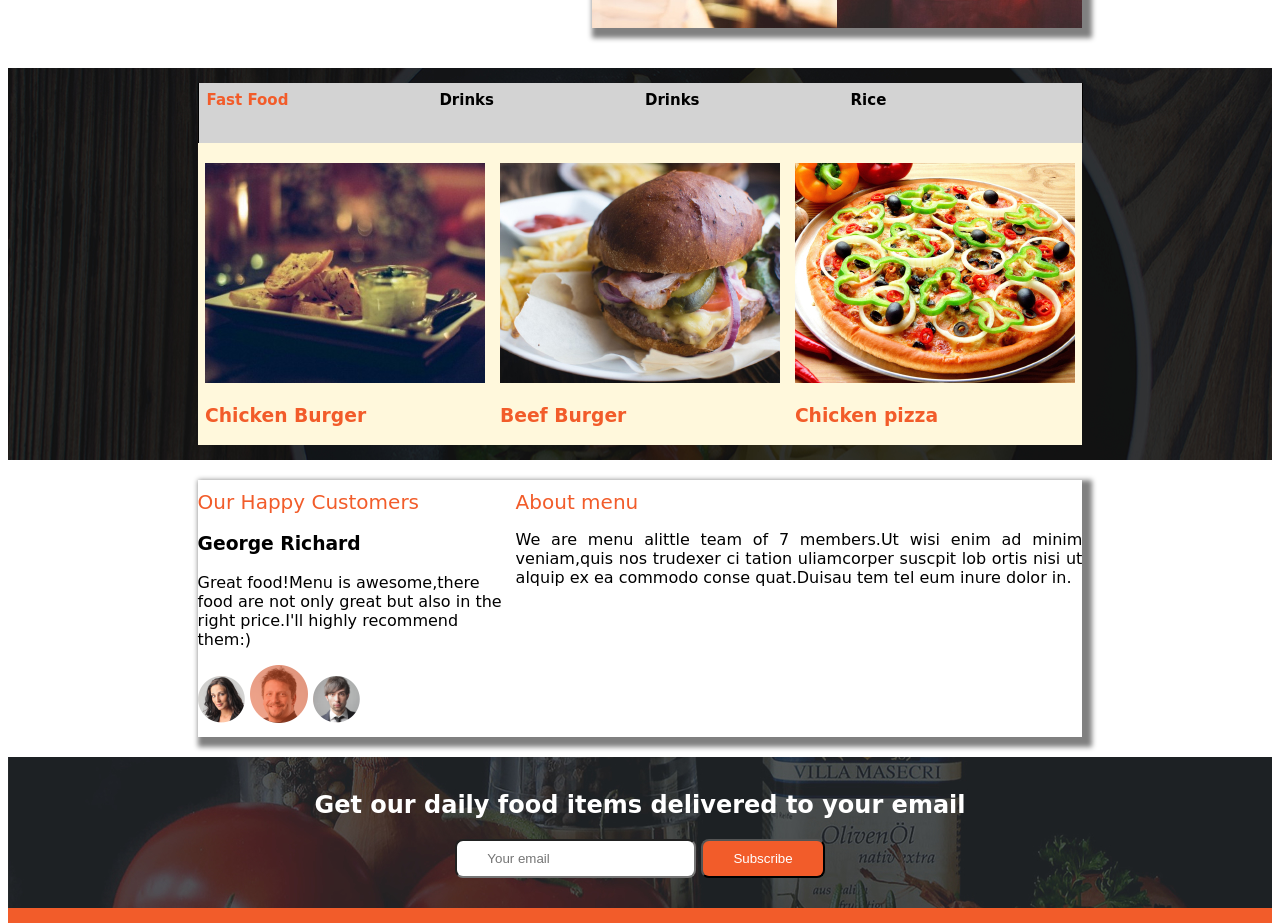
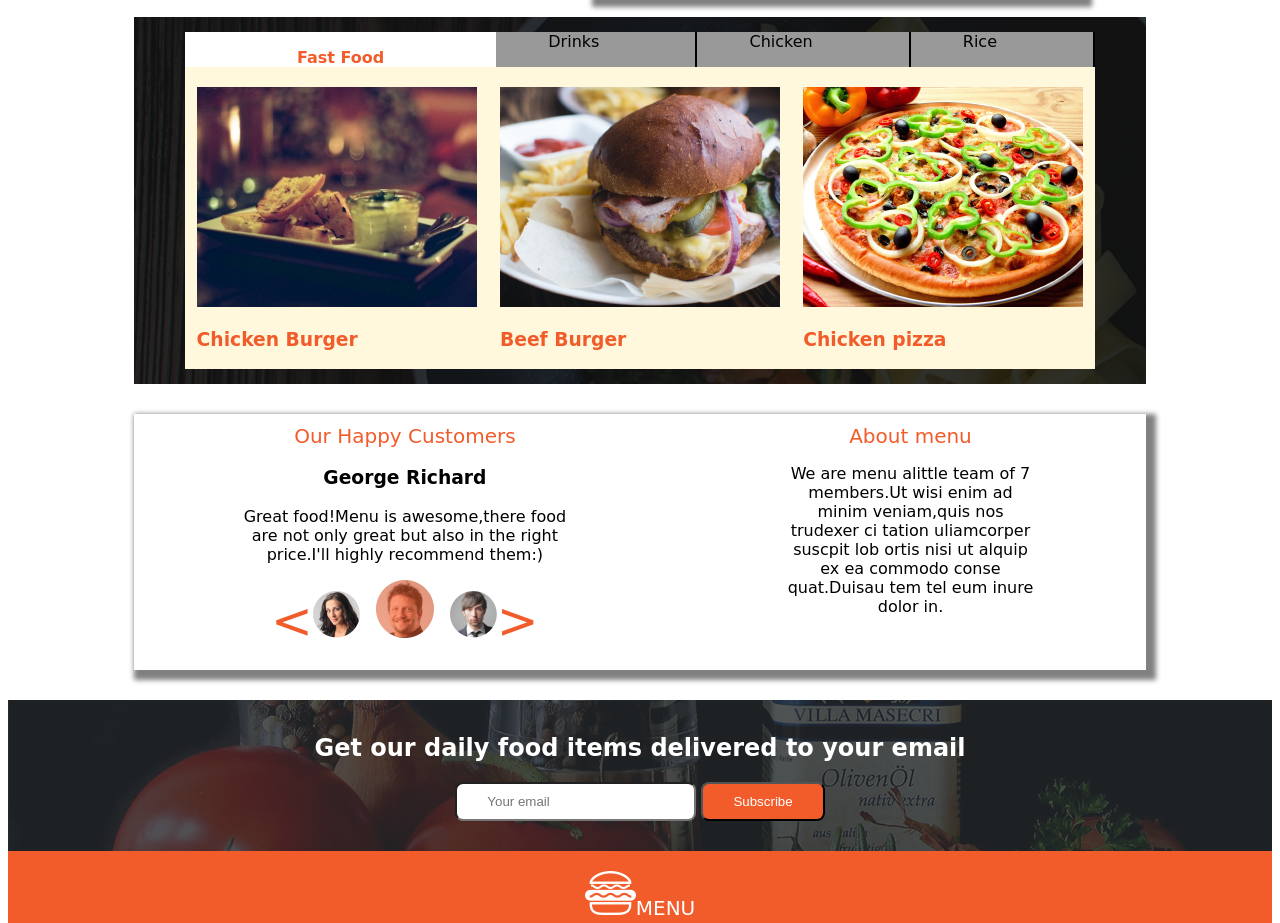
Before and after one commit to Esther-Moki/Anitas-kitchen, a plain HTML site: page index.html in a window 1280 px wide. Shown: the part 1480-2403 px from the top of the page. Drawn offline with Linux system fonts and the light colour scheme; a web font is replaced by a local one.

Commit message:
added a new class

```diff
--- a/index.css
+++ b/index.css
@@ -6,28 +6,17 @@ span{
     float: left;
     margin-left: 2%;
   }
-#top{
-    text-align: center;
-    color: ivory;
-    font-size: 30px;
-    padding-top: px;
 
-}
 #cake{
     background-image: url("./assets/landing.jpg");
     background-repeat: no-repeat;
     text-transform: capitalize;
     font-size: 30px;
     color: white;
-    padding-bottom: 1px;
+    padding-bottom: 70px;
+    text-align: center;
+}
 
-}
-#logo{
-    padding-top:70px;
-    text-align: center;
-
-
-}
 .foodlist{
     display: flex;
     flex-direction: row;
@@ -68,10 +57,10 @@ span{
     }
 .middle{
     padding-top: 20px;
-    padding-bottom: 20px;
     width: 70%;
     margin-left: 15%;
     margin-right: 15%;
+    margin-bottom: 0px;
 }
 .fastfood{
     display: flex;
@@ -79,11 +68,11 @@ span{
 #pics{
     display:flex;
     flex-direction: column;
-    border: 20px white;
     box-shadow: 5px 5px 5px 5px grey;
+
 }
 #fries{
-    padding: 20px;
+    padding-left: 20px;
 }
 .drinks{
     display: flex;
@@ -108,44 +97,39 @@ span{
     border-radius: 8px;
     margin-top: 20px;
 }
-#menu{
+.menu{
     background-image: url("./assets/foodsBg.jpg");
     padding-bottom: 15px;
     padding-top: 15px;
+    width: 80%;
+    margin-left: 10%;
 }
-#main{
+#main-container{
     padding-top: -5px;
     padding-bottom: -5px;
-    width: 70%;
-    margin-left: 15%;
+    width: 90%;
+    margin-left: 5%;
     background-color: cornsilk;
 }
-#table{
-  padding: 5px;
-  border-left:1px solid black ;
-  border-right: 1px solid black;
-  border-bottom: 1px;
-  border-collapse: collapse;
-  width: 873px;
-  height: 50px;
-  background-color:lightgray;
-  font-size: 15px;
+#tlist{
+  text-align: center;
+  display: flex;
+  justify-content: space-between;
+  background-color: #999;
 }
-tr{
-    display: flex;
-    justify-content: space-around;
+#ffood{
+    background-color:#fff;
+    padding-top: 1em;
+    padding-left: 7em;
+    padding-right: 7em;
+    color: #f25c2a;
+    font-weight: bold;
 }
-th{
-    padding-right: 150px;
-    color: black;
+#d  {
+    border-right: 2px solid black;
+    padding-right: 6em;
 }
-a{
-    color: #f25c2a;
-    text-decoration: unset;
-}
-th:hover{
-    color: #f25c2a;
-}
+
 #foods{
     padding-top: 20px;
     display: flex;
@@ -155,23 +139,32 @@ th:hover{
 #customers{
     padding-top: 10px;
     display: flex;
-    width: 70%;
-    height: 70%;
-    margin-left: 15%;
-    margin-right: 15%;
+    width: 80%;
+    margin-left: 10%;
     box-shadow: 5px 5px 5px 5px grey;
     padding-bottom: 10px;
-    margin-bottom: 20px;
-    margin-top: 20px;
+    margin-bottom: 30px;
+    margin-top: 30px;
+    justify-content: space-around;
 }
 #nn,#mm{
     color: #f25c2a;
     font-size: 20px;
 }
+#reviews{
+    width:32%;
+    text-align:center
+}
 #about{
-    text-align: justify;
+    width: 25%;
+    text-align: center;
 }
-
+#csm{
+    justify-content: space-around;
+    padding-bottom: 10px;
+    color: #f25c2a;
+    font-size: 50px;
+}
 .contact{
     background-image: url("./assets/subscribe.jpg");
     text-align: center;
--- a/index.html
+++ b/index.html
@@ -14,10 +14,10 @@
     <span>&#9776;</span>
   </div>
   <div id="cake">
-        <div id="logo">
+
       <img src="./assets/logoBig.png" alt="kitchen logo">
-          <p>we provide the best food<p><p>at the<strong> right price</strong><p>
-        </div>
+      <p>we provide the best food <br>at the<strong> right price</strong></p>
+
   </div>
 
  <div class="foodlist">
@@ -75,19 +75,13 @@
    </div>
  </div>
 
-  <div id="menu">
-     <div id="main">
-         <div id="table">
-             <table>
-                 <tr>
-                  <th id="fastfood"><a href="">Fast Food</a></th>
-
-                  <th>Drinks</a></th>
-                  <th>Drinks</th>
-                  <th>Rice</th>
-                 </tr>
-             </table>
-
+ <div class="menu">
+   <div id="main-container">
+     <div id="tlist">
+        <div id="ffood">Fast Food</div>
+        <div id="d">Drinks</div>
+        <div id="d">Chicken</div>
+        <div id="d">Rice</div>
      </div>
 
      <div id="foods">
@@ -106,15 +100,17 @@
    </div>
  </div>
  </div>
-
  <div id="customers">
    <div id="reviews">
       <div id="nn">Our Happy Customers</div>
       <h3>George Richard</h3>
-         <p>Great food!Menu is awesome,there food are not only great but also in the right price.I'll highly recommend them:)</p>
-           <img src="./assets/p1.png" alt="customer 1">
+      <p>Great food!Menu is awesome,there food are not only great but also in the right price.I'll highly recommend them:)
+      </p>
+      <div id="csm">
+        <<img src="./assets/p1.png" alt="customer 1">
         <img src="./assets/p2.png" alt="customer 2">
-           <img src="./assets/p3.png" alt="customer 3">
+        <img src="./assets/p3.png" alt="customer 3">>
+      </div>
    </div>
 
    <div id="about">
@@ -148,6 +144,5 @@
      <p>©2016 menu restaurant</p>
    </div>
  </footer>
-  </div>
 </body>
 </html>
```
Lines whose indentation alone changed are shown as unchanged.
